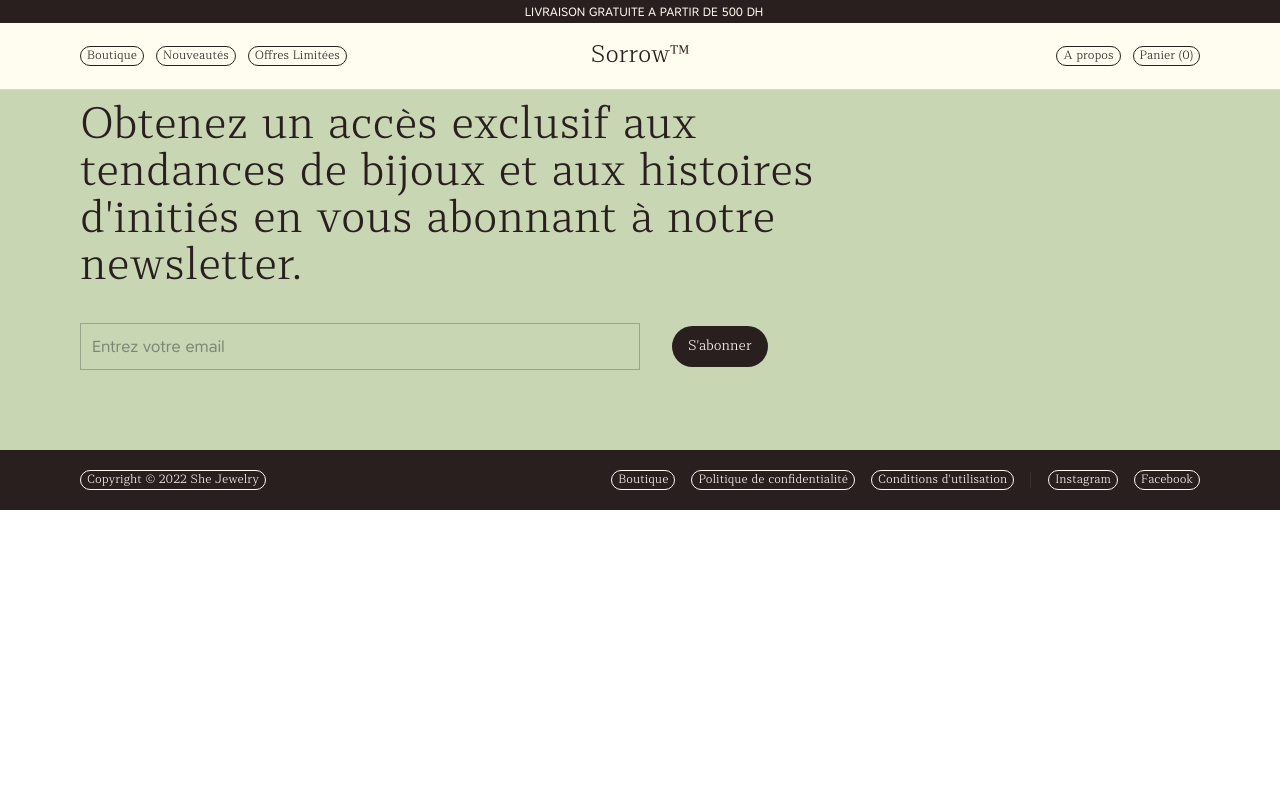
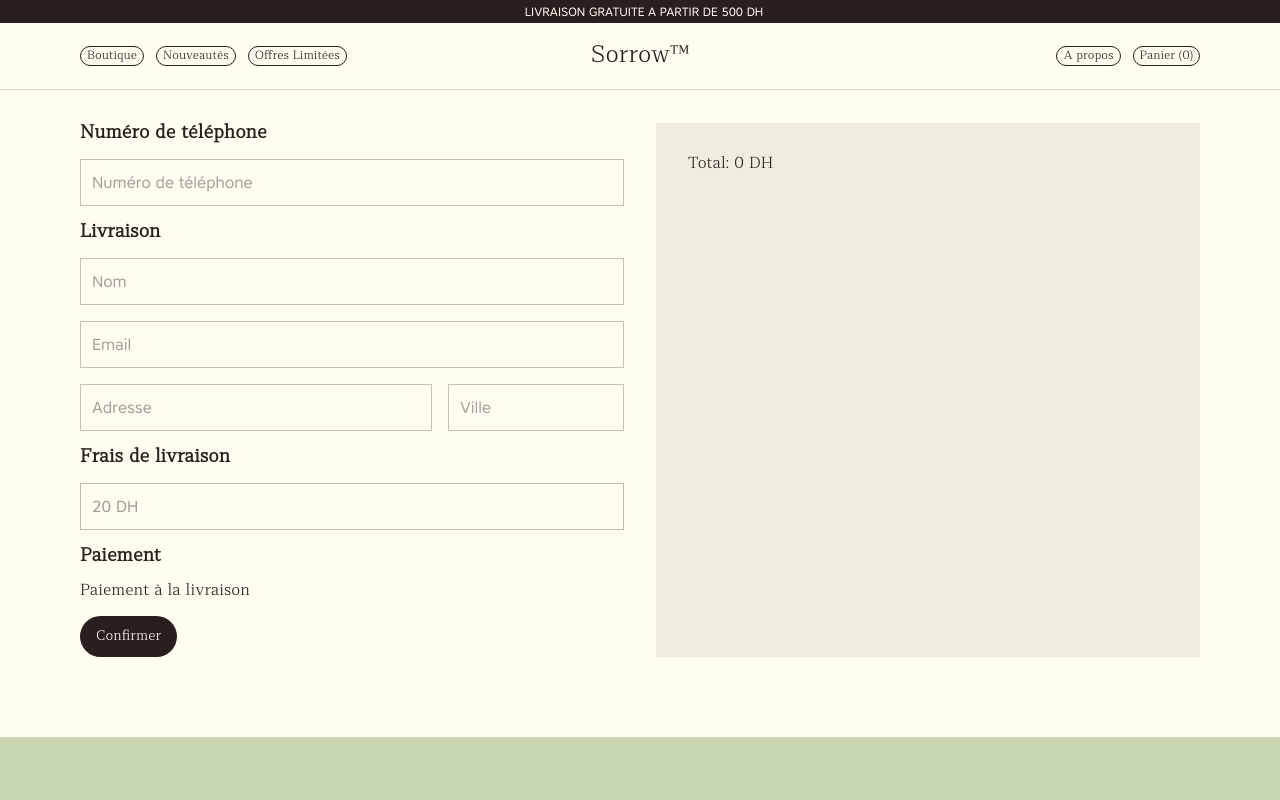
Before and after one commit to ayoubjdad/she, a React (Create React App) app: page /checkout in a window 1280 px wide. Shown: the top 800 px of the page. Built offline with nearby package versions, Linux system fonts and the light colour scheme.

Commit message:
add checkout page

```diff
--- a/package.json
+++ b/package.json
@@ -9,6 +9,7 @@
     "@testing-library/jest-dom": "^5.17.0",
     "@testing-library/react": "^13.4.0",
     "@testing-library/user-event": "^13.5.0",
+    "emailjs-com": "^3.2.0",
     "react": "^18.3.1",
     "react-dom": "^18.3.1",
     "react-router-dom": "^7.1.1",
--- a/src/App.js
+++ b/src/App.js
@@ -8,6 +8,7 @@ import { theme } from "./theme/overrides";
 import Footer from "./layouts/footer/Footer";
 import Product from "./pages/product/Product";
 import Shop from "./pages/shop/Shop";
+import Checkout from "./pages/checkout/Checkout";
 
 function App() {
   return (
@@ -19,6 +20,7 @@ function App() {
           <Route path="/" element={<Home />} />
           <Route path="/product" element={<Product />} />
           <Route path="/shop" element={<Shop />} />
+          <Route path="/checkout" element={<Checkout />} />
         </Routes>
         <Footer />
       </Router>
--- a/src/layouts/menu/Menu.jsx
+++ b/src/layouts/menu/Menu.jsx
@@ -17,7 +17,10 @@ export default function Menu() {
 
   const [open, setOpen] = useState(false);
 
-  const onClick = (link) => navigate(`/${link}`);
+  const onClick = (link) => {
+    navigate(`/${link}`);
+    setOpen(false);
+  };
 
   return (
     <>
@@ -25,7 +28,7 @@ export default function Menu() {
         open={open}
         setOpen={setOpen}
         cartItems={cart}
-        onClick={() => {}}
+        onClick={onClick}
       />
 
       <div
--- /dev/null
+++ b/src/pages/checkout/Checkout.jsx
@@ -0,0 +1,131 @@
+import React, { useState } from "react";
+import styles from "./Checkout.module.scss";
+import { Button, TextField } from "@mui/material";
+import { useCart } from "../../context/CartProvider";
+
+export default function Checkout() {
+  const { cart } = useCart();
+  const [formData, setFormData] = useState({
+    phone: "",
+    name: "",
+    email: "",
+    address: "",
+    city: "",
+  });
+
+  const handleChange = (e) => {
+    const { name, value } = e.target;
+    setFormData((prev) => ({
+      ...prev,
+      [name]: value,
+    }));
+  };
+
+  const handleSubmit = (e) => {
+    e.preventDefault();
+
+    const emailContent = {
+      phone: `${formData.phone}`,
+      name: `${formData.name}`,
+      email: `${formData.email}`,
+      address: `${formData.address}`,
+      city: `${formData.city}`,
+      cart,
+      total: `${cart.reduce(
+        (total, item) => total + item.price * item.quantity,
+        0
+      )} DH`,
+    };
+  };
+
+  return (
+    <div className={styles.main}>
+      <div className={styles.container}>
+        <form onSubmit={handleSubmit}>
+          <div className={styles.infos}>
+            <h3>Numéro de téléphone</h3>
+            <TextField
+              name="phone"
+              placeholder="Numéro de téléphone"
+              value={formData.phone}
+              onChange={handleChange}
+              required
+              style={{ width: "100%" }}
+            />
+            <h3>Livraison</h3>
+            <div className={styles.infos}>
+              <TextField
+                name="name"
+                placeholder="Nom"
+                value={formData.name}
+                onChange={handleChange}
+                required
+                style={{ width: "100%" }}
+              />
+            </div>
+            <div className={styles.infos}>
+              <TextField
+                name="email"
+                placeholder="Email"
+                value={formData.email}
+                onChange={handleChange}
+                required
+                style={{ width: "100%" }}
+              />
+            </div>
+            <div className={styles.address}>
+              <TextField
+                name="address"
+                placeholder="Adresse"
+                value={formData.address}
+                onChange={handleChange}
+                required
+                style={{ width: "100%" }}
+              />
+              <TextField
+                name="city"
+                placeholder="Ville"
+                value={formData.city}
+                onChange={handleChange}
+                required
+                style={{ width: "100%" }}
+              />
+            </div>
+            <h3>Frais de livraison</h3>
+            <TextField value="20 DH" disabled style={{ width: "100%" }} />
+            <h3>Paiement</h3>
+            Paiement à la livraison
+            <Button type="submit">Confirmer</Button>
+          </div>
+        </form>
+
+        <div className={styles.cartContainer}>
+          <div className={styles.cart}>
+            {cart.map((item, index) => (
+              <div key={index} className={styles.cartItem}>
+                <img src={item.image} alt="" />
+                <div className={styles.cartItemInfos}>
+                  <span>{item.name}</span>
+                  <span>
+                    {item.quantity} x {item.price} DH
+                  </span>
+                </div>
+              </div>
+            ))}
+
+            <div className={styles.cartTotal}>
+              <span>Total: </span>
+              <span>
+                {cart.reduce(
+                  (total, item) => total + item.price * item.quantity,
+                  0
+                )}{" "}
+                DH
+              </span>
+            </div>
+          </div>
+        </div>
+      </div>
+    </div>
+  );
+}
--- /dev/null
+++ b/src/pages/checkout/Checkout.module.scss
@@ -0,0 +1,53 @@
+.main {
+  padding: 100px 80px 80px 80px;
+  background-color: #fffcf0;
+}
+
+.container {
+  gap: 32px;
+  display: grid;
+  grid-template-columns: repeat(2, 1fr);
+}
+
+.infos {
+  gap: 16px;
+  display: grid;
+}
+
+.address {
+  gap: 16px;
+  display: grid;
+  grid-template-columns: 2fr 1fr;
+}
+
+.cartContainer {
+  gap: 16px;
+  display: grid;
+}
+
+.cart {
+  gap: 16px;
+  display: grid;
+  height: fit-content;
+}
+
+.cartItem {
+  gap: 16px;
+  display: flex;
+  height: fit-content;
+  align-items: center;
+
+  img {
+    width: 50px;
+    height: 50px;
+  }
+}
+
+.cartItemInfos {
+  display: grid;
+}
+
+.cartContainer {
+  padding: 32px;
+  background-color: #f1edde;
+}
```
Also changed, not shown: 1 other file (tests, documents, lock files or other folders).
